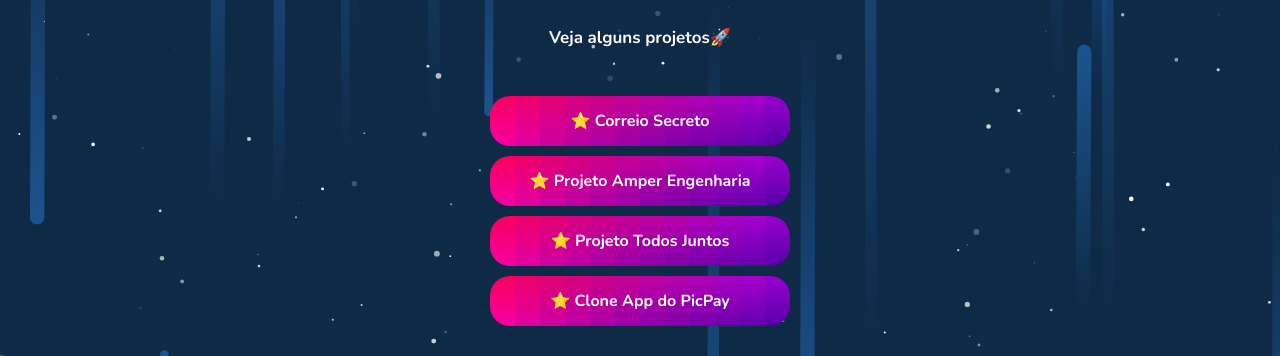
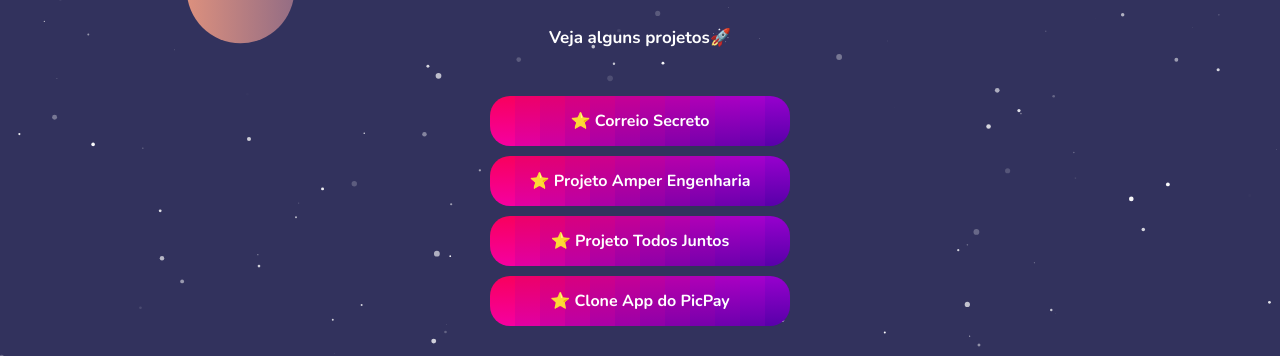
Before and after one commit to kleidimilson/link, a website: page index.html in a window 1280 px wide. Shown: the part 444-800 px from the top of the page. Drawn offline with nearby package versions, Linux system fonts and the light colour scheme.

Commit message:
alteracoes

```diff
--- a/main.css
+++ b/main.css
@@ -9,7 +9,7 @@
   color: #fff;
   font-family: "Nunito", sans-serif;
   background-color: #770f0f;
-  background-image: url("Meteor.svg");
+  background-image: url("Moon.svg");
   background-attachment: fixed;
   background-size: cover;
 }
```
Also changed, not shown: Animated Shape.svg (added), Moon.svg (added).
